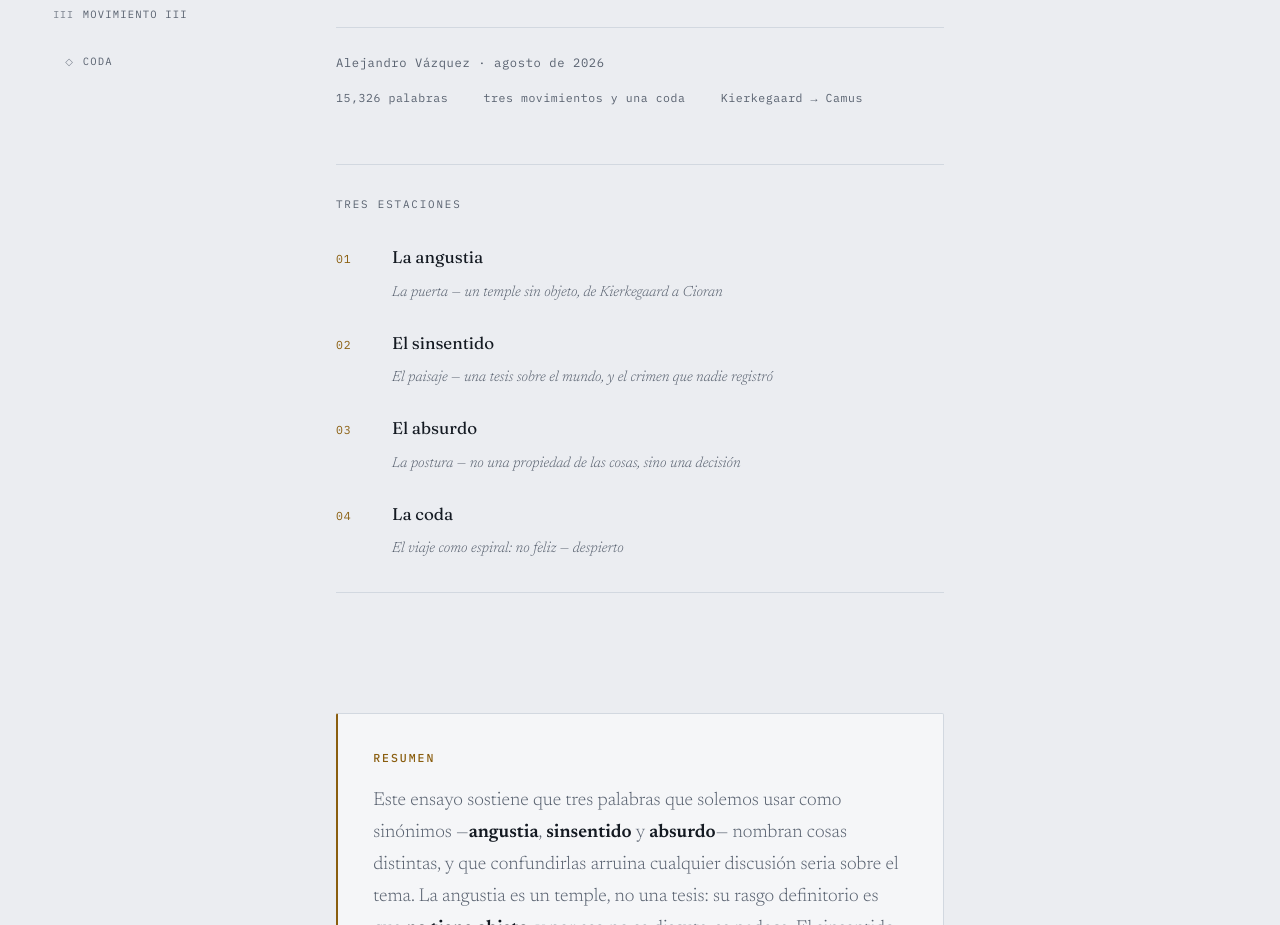
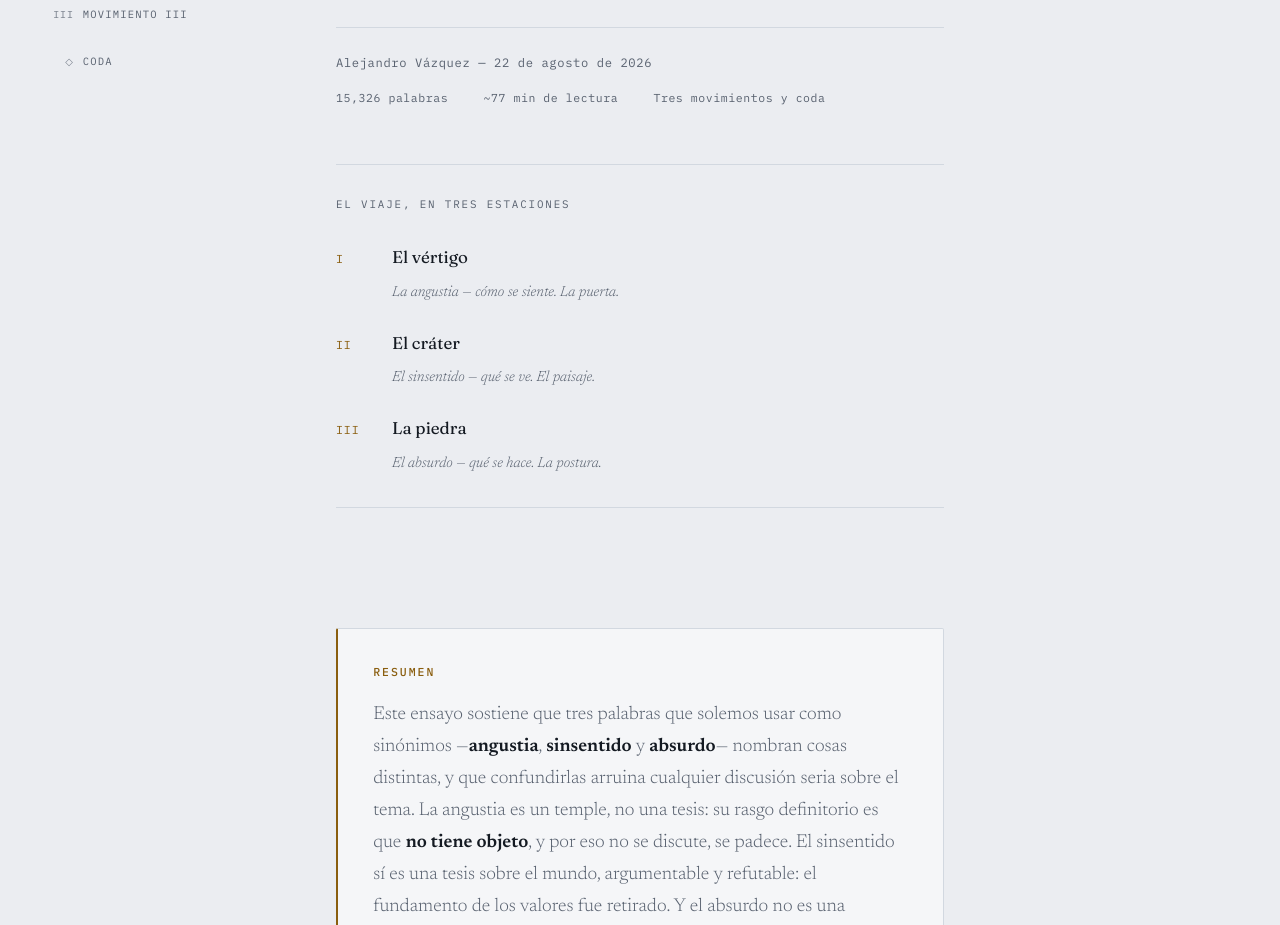
Before and after one commit to Alex-Vazquez73/Alex-Vazquez73.github.io, a plain HTML site: page sisifo-despierto/index.html in a window 1280 px wide. Shown: the part 426-1351 px from the top of the page. Drawn offline with Linux system fonts and the light colour scheme.

Commit message:
Restaura el cartucho de Sísifo, que también era de Alex
La portada publicada nombraba las tres estaciones con imágenes del propio
ensayo —El vértigo, El cráter, La piedra— y ordenaba las tres preguntas: cómo
se siente, qué se ve, qué se hace. El build que escribí lo había sustituido por
uno genérico que además duplicaba los títulos de los movimientos.

Recuperado de la página publicada, junto con el eyebrow, la firma con fecha
completa y el «~77 min de lectura» de las stats. Cero pérdida verificada por
diff de texto visible contra el artifact.

```diff
--- a/sisifo-despierto/index.html
+++ b/sisifo-despierto/index.html
@@ -264,32 +264,19 @@ li::marker{color:var(--lamp);}
 <main class="wrap">
 <header class="cover" id="portada">
   <div class="lamp" aria-hidden="true"></div>
-  <p class="eyebrow">Filosofía · Ensayo existencial</p>
+  <p class="eyebrow">Ensayo · Filosofía existencialista</p>
   <h1>Imaginar a Sísifo despierto</h1>
   <p class="subtitle">El sinsentido, el absurdo y la angustia</p>
-  <p class="byline">Alejandro Vázquez · agosto de 2026</p>
-  <p class="stats"><span>15,326 palabras</span><span>tres movimientos y una coda</span><span>Kierkegaard → Camus</span></p>
+  <p class="byline">Alejandro Vázquez — 22 de agosto de 2026</p>
+  <p class="stats"><span>15,326 palabras</span><span>~77 min de lectura</span><span>Tres movimientos y coda</span></p>
   <div class="cartucho">
-  <p class="lead">Tres estaciones</p>
-  <div class="st-grid">
-    <a class="st" href="#movimiento-i-la-angustia">
-      <span class="rn">01</span>
-      <span><span class="nm">La angustia</span>
-      <span class="ds">La puerta — un temple sin objeto, de Kierkegaard a Cioran</span></span></a>
-    <a class="st" href="#movimiento-ii-el-sinsentido">
-      <span class="rn">02</span>
-      <span><span class="nm">El sinsentido</span>
-      <span class="ds">El paisaje — una tesis sobre el mundo, y el crimen que nadie registró</span></span></a>
-    <a class="st" href="#movimiento-iii-el-absurdo">
-      <span class="rn">03</span>
-      <span><span class="nm">El absurdo</span>
-      <span class="ds">La postura — no una propiedad de las cosas, sino una decisión</span></span></a>
-    <a class="st" href="#coda-el-viaje-como-espiral">
-      <span class="rn">04</span>
-      <span><span class="nm">La coda</span>
-      <span class="ds">El viaje como espiral: no feliz — despierto</span></span></a>
+    <p class="lead">El viaje, en tres estaciones</p>
+    <div class="st-grid">
+      <a class="st" href="#movimiento-i-la-angustia"><span class="rn">I</span><span><span class="nm">El vértigo</span><span class="ds">La angustia — cómo se siente. La puerta.</span></span></a>
+      <a class="st" href="#movimiento-ii-el-sinsentido"><span class="rn">II</span><span><span class="nm">El cráter</span><span class="ds">El sinsentido — qué se ve. El paisaje.</span></span></a>
+      <a class="st" href="#movimiento-iii-el-absurdo"><span class="rn">III</span><span><span class="nm">La piedra</span><span class="ds">El absurdo — qué se hace. La postura.</span></span></a>
+    </div>
   </div>
-</div>
 </header>
 <section class="part" id="introduccion">
 <div class="abstract"><h3 id="resumen">Resumen</h3>
```
